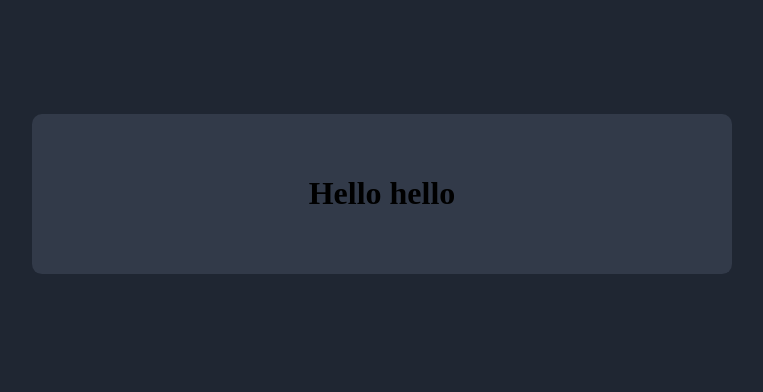
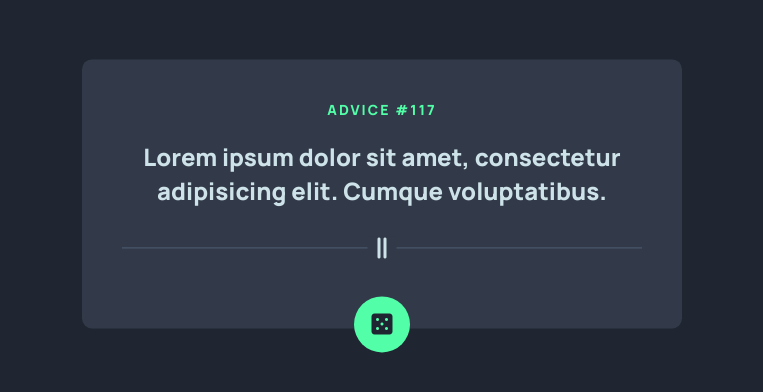
Before and after one commit to Hiiiken/advice-generator, a Vue app: page / in a window 1280 px wide. Shown: the part 206-598 px from the top of the page, without its empty margins (258-1021 px from the left). Built offline with nearby package versions, Linux system fonts and the light colour scheme.

Commit message:
Styling up the interface

```diff
--- a/public/index.html
+++ b/public/index.html
@@ -5,6 +5,10 @@
     <meta http-equiv="X-UA-Compatible" content="IE=edge">
     <meta name="viewport" content="width=device-width,initial-scale=1.0">
     <link rel="icon" href="<%= BASE_URL %>favicon.ico">
+    <link rel="preconnect" href="https://fonts.googleapis.com">
+    <link rel="preconnect" href="https://fonts.gstatic.com" crossorigin>
+    <link href="https://fonts.googleapis.com/css2?family=Manrope:wght@800&display=swap" rel="stylesheet">
+    <script src="https://kit.fontawesome.com/826cadffed.js"></script>
     <title><%= htmlWebpackPlugin.options.title %></title>
   </head>
   <body>
--- a/src/App.vue
+++ b/src/App.vue
@@ -6,29 +6,13 @@
 </template>
 
 <style lang="scss">
-// #app {
-//   font-family: Avenir, Helvetica, Arial, sans-serif;
-//   -webkit-font-smoothing: antialiased;
-//   -moz-osx-font-smoothing: grayscale;
-//   text-align: center;
-//   color: #2c3e50;
-// }
+  body {
+    background-color: hsl(218, 23%, 16%);
+    font-family: 'Manrope';
+  }
 
-// #nav {
-//   padding: 30px;
-
-//   a {
-//     font-weight: bold;
-//     color: #2c3e50;
-
-//     &.router-link-exact-active {
-//       color: #42b983;
-//     }
-//   }
-// }
-
-body {
-  background-color: hsl(218, 23%, 16%);
-}
-
+  h1, p, h4 {
+    padding: 0;
+    margin: 0;
+  }
 </style>
--- a/src/views/Home.vue
+++ b/src/views/Home.vue
@@ -1,6 +1,16 @@
 <template>
   <div class="advice">
-    <h1>Hello hello</h1>
+    <h4 class="advice-nbr">Advice #117</h4>
+    <p class="advice-text">
+      Lorem ipsum dolor sit amet, consectetur adipisicing elit.
+      Cumque voluptatibus.
+    </p>
+    <span class="divider">
+      <i class="fa-solid fa-grip-lines-vertical"></i>
+    </span>
+    <button class="dice-btn">
+      <i class="fa-solid fa-dice-five"></i>
+    </button>
   </div>
 </template>
 
@@ -15,7 +25,7 @@ export default {
 <style lang="scss">
   .advice {
     background-color: hsl(217, 19%, 24%);
-    width: 700px;
+    width: 600px;
     position: absolute;
     top: 50%;
     left: 50%;
@@ -24,5 +34,62 @@ export default {
     padding: 40px;
     box-sizing: border-box;
     text-align: center;
+    color: hsl(193, 38%, 86%);
+
+    .advice-nbr {
+      font-size: 14px;
+      text-transform: uppercase;
+      letter-spacing: 2px;
+      color: hsl(150, 100%, 66%);
+      line-height: 1.5em;
+      margin-bottom: 20px;
+    }
+
+    .advice-text {
+      font-size: 24px;
+      line-height: 1.4em;
+      margin-bottom: 40px;
+    }
+
+    .divider {
+      display: block;
+      content: '';
+      width: 100%;
+      height: 1px;
+      background: hsl(217, 19%, 38%);
+      position: relative;
+      margin-bottom: 40px;
+
+      i {
+        position: absolute;
+        top: 50%;
+        left: 50%;
+        transform: translate(-50%, -50%);
+        background: hsl(217, 19%, 24%);
+        padding: 0 10px;
+        color: hsl(193, 38%, 86%);
+        font-size: 24px;
+      }
+    }
+
+    .dice-btn {
+      display: inline-block;
+      background-color: hsl(150, 100%, 66%);
+      outline: none;
+      border: none;
+      cursor: pointer;
+      width: 56px;
+      height: 56px;
+      border-radius: 50%;
+      position: absolute;
+      bottom: -24px;
+      left: 50%;
+      transform: translateX(-50%);
+
+      i {
+        font-size: 24px;
+        color: hsl(218, 23%, 16%);
+      }
+    }
   }
 </style>
```
